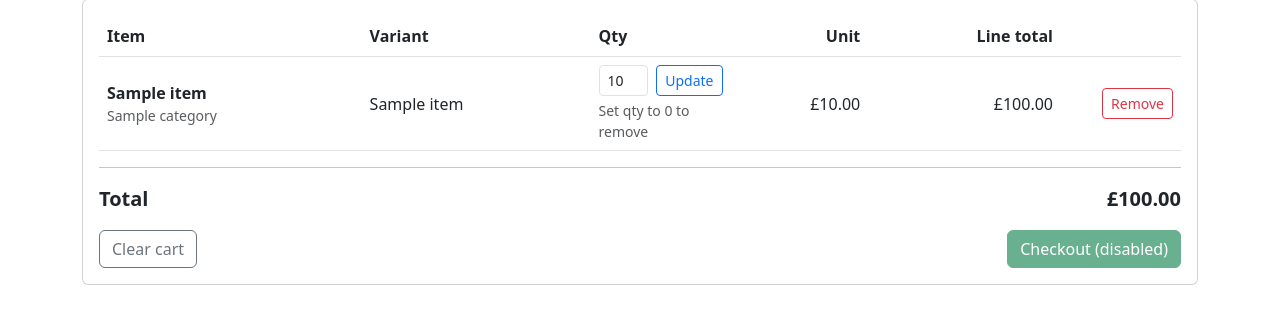
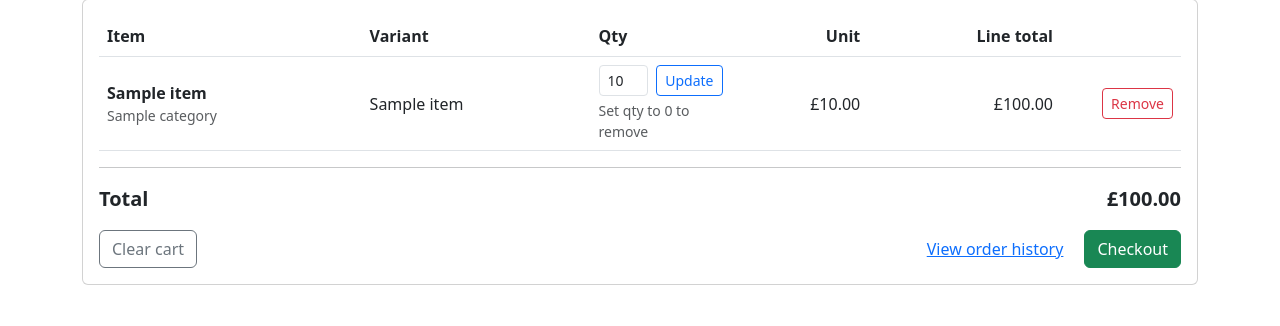
Before and after one commit to mpalubicki/RestaurantOrderingApp, a Flask app: page /orders in a window 1280 px wide. Shown: the part 153-479 px from the top of the page. Run offline with Flask 3, Linux system fonts and the light colour scheme; a user stored in the database is signed in; tables that the repository leaves empty hold one stand-in row (values such as "Sample post"); a database or web service that is not in the repository returns one stand-in record (values such as "Sample title").

Commit message:
Update cart.html
Buttons added for orders/history

```diff
--- a/backend/app/templates/cart.html
+++ b/backend/app/templates/cart.html
@@ -25,10 +25,11 @@
                   <div class="fw-semibold">{{ i.name }}</div>
                   <div class="text-muted small">{{ i.category }}</div>
                 </td>
+
                 <td>{{ i.variant_label }}</td>
 
                 <td>
-                  <form method="POST" action="/orders/update" class="d-flex gap-2">
+                  <form method="POST" action="{{ url_for('orders.orders_update') }}" class="d-flex gap-2">
                     <input type="hidden" name="csrf_token" value="{{ csrf_token() }}">
                     <input type="hidden" name="line_id" value="{{ i.line_id }}">
                     <input class="form-control form-control-sm" type="number" name="qty" min="0" value="{{ i.qty }}">
@@ -41,7 +42,7 @@
                 <td class="text-end">£{{ '%.2f'|format(i.line_total) }}</td>
 
                 <td class="text-end">
-                  <form method="POST" action="/orders/remove">
+                  <form method="POST" action="{{ url_for('orders.orders_remove') }}">
                     <input type="hidden" name="csrf_token" value="{{ csrf_token() }}">
                     <input type="hidden" name="line_id" value="{{ i.line_id }}">
                     <button class="btn btn-sm btn-outline-danger" type="submit">Remove</button>
@@ -60,21 +61,29 @@
         <div class="fs-5 fw-semibold">£{{ '%.2f'|format(total) }}</div>
       </div>
 
-      <div class="d-flex justify-content-between align-items-center mt-3">
-        <form method="POST" action="/orders/clear">
+      <div class="d-flex justify-content-between align-items-center mt-3 flex-wrap gap-2">
+        <form method="POST" action="{{ url_for('orders.orders_clear') }}">
           <input type="hidden" name="csrf_token" value="{{ csrf_token() }}">
           <button class="btn btn-outline-secondary" type="submit">Clear cart</button>
         </form>
 
-        <button class="btn btn-success" type="button" disabled>
-          Checkout (disabled)
-        </button>
+        <div class="d-flex align-items-center gap-2">
+          <a class="btn btn-link" href="{{ url_for('orders.history') }}">View order history</a>
+
+          <form method="POST" action="{{ url_for('orders.checkout') }}" class="m-0">
+            <input type="hidden" name="csrf_token" value="{{ csrf_token() }}">
+            <button class="btn btn-success" type="submit">
+              Checkout
+            </button>
+          </form>
+        </div>
       </div>
+
     </div>
   </div>
 {% else %}
   <div class="alert alert-info">
-    Your cart is empty. <a href="/menu" class="alert-link">Go to the menu</a>.
+    Your cart is empty. <a href="{{ url_for('menu.menu') }}" class="alert-link">Go to the menu</a>.
   </div>
 {% endif %}
 {% endblock %}
```
